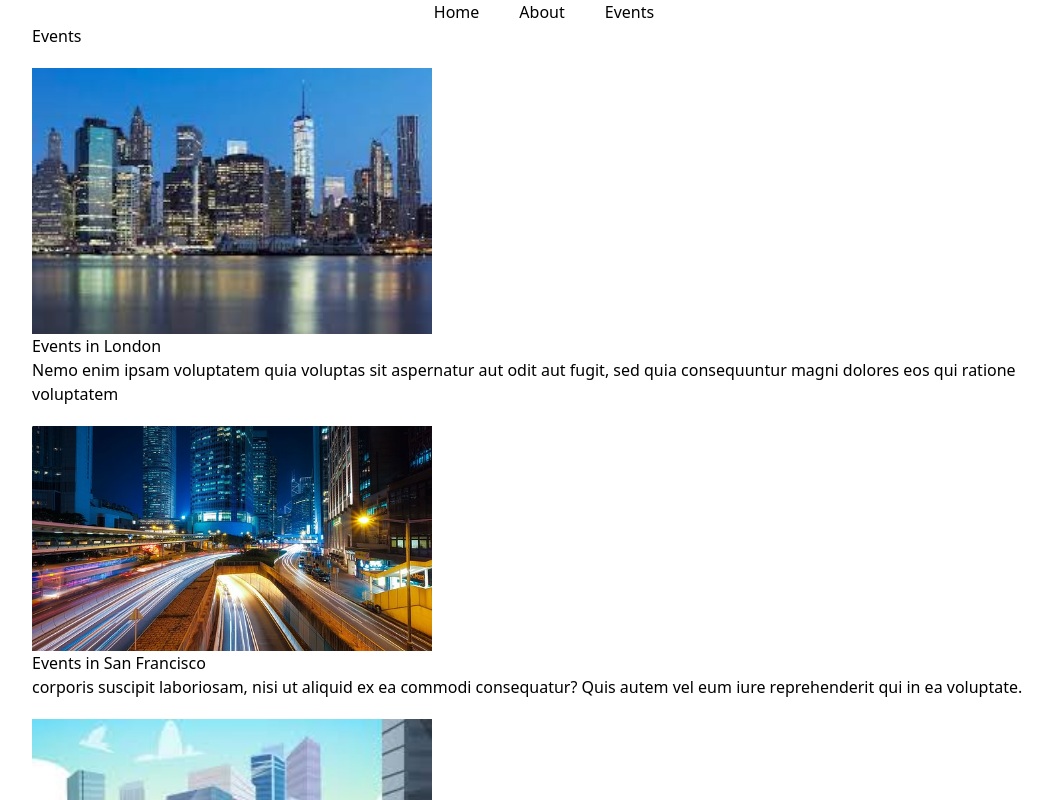
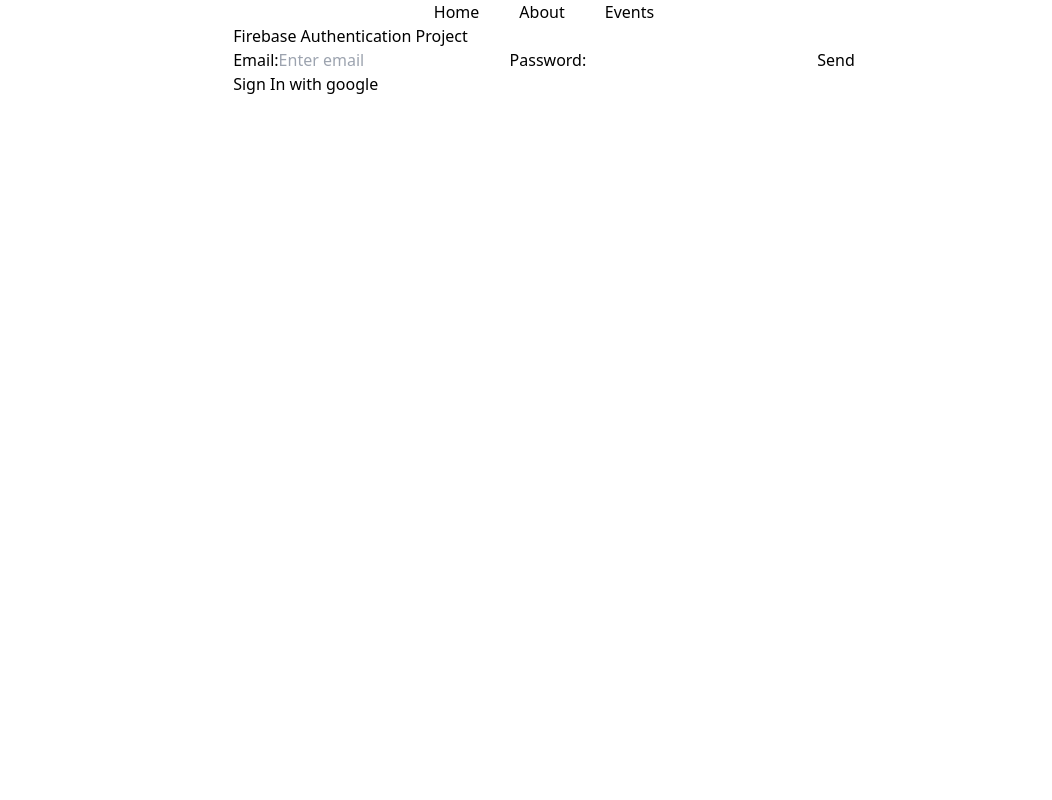
Before and after one commit to Agyanim/test-app, a Next.js app: page / in a window 1280 px wide. Shown: the top 800 px of the page, without its empty margins (96-1148 px from the left). Built offline with nearby package versions, Linux system fonts and the light colour scheme.

Commit message:
firebase authencation added

```diff
--- a/app/page.jsx
+++ b/app/page.jsx
@@ -1,29 +1,17 @@
 // "use client"
-import Image from "next/image";
-import Link from "next/link";
+
+import AuthForm from "@/components/authForm";
 
 const Home = async () => {
-  const { events_categories } = await import("../data/data.json");
-
   return (
     <>
-      <main className="flex flex-col gap-5 w-[80vw] m-auto">
-        <h1>Events</h1>
-
-        {events_categories.map((events) => (
-          <section>
-          <Link href={`/category/${events.id}`} key={events.id}>
-              <Image
-                src={events.image}
-                width={400}
-                height={200}
-                alt="Event image"
-              />
-              <h2>{events.title}</h2>
-              <p>{events.description}</p>
-            </Link>
-          </section>
-        ))}
+      <main className="flex-center w-[80vw] m-auto">
+        <section>
+          <h1>Firebase Authentication Project</h1>
+          <div>
+            <AuthForm />
+          </div>
+        </section>
       </main>
     </>
   );
--- /dev/null
+++ b/components/authForm.jsx
@@ -0,0 +1,52 @@
+"use client";
+
+import { useState } from "react";
+import {createUserWithEmailAndPassword,signInWithPopup} from "firebase/auth"
+import { auth, googleProvider } from "@/configuration/firebase";
+
+const AuthForm = () => {
+  const [email, setEmail] = useState("");
+  const [password, setPassword] = useState();
+
+  const getEmail=(e)=>{
+      setEmail(e.target.value)
+    }
+    const getPassword=(e)=>{
+        setPassword(e.target.value)
+    }
+
+    const signInHandler= async()=>{
+        await createUserWithEmailAndPassword(auth,email,password)
+    }
+const signInWithGoogle=async()=>{
+    await signInWithPopup(auth,googleProvider)
+}
+
+    console.log(auth?.currentUser?.email);
+
+
+  return (
+    <div>
+      <form action="" className="flex" onSubmit={signInHandler}>
+        <div>
+          <label htmlFor="email">Email:</label>
+          <input
+            type="email"
+            name="email"
+            placeholder="Enter email"
+            value={email}
+            onChange={getEmail}
+          />
+        </div>
+        <div>
+          <label htmlFor="password">Password:</label>
+          <input type="password" name="password" value={password} required  onChange={getPassword}/>
+        </div>
+        <button type="submit">Send</button>
+      </form>
+      <button onClick={signInWithGoogle}>Sign In with google</button>
+    </div>
+  );
+};
+
+export default AuthForm;
--- /dev/null
+++ b/configuration/firebase.js
@@ -0,0 +1,24 @@
+// Import the functions you need from the SDKs you need
+import { initializeApp } from "firebase/app";
+import { getAnalytics } from "firebase/analytics";
+import {getAuth,GoogleAuthProvider} from "firebase/auth"
+// TODO: Add SDKs for Firebase products that you want to use
+// https://firebase.google.com/docs/web/setup#available-libraries
+
+// Your web app's Firebase configuration
+// For Firebase JS SDK v7.20.0 and later, measurementId is optional
+const firebaseConfig = {
+  apiKey: "AIzaSyBFULpAmpLJHA4xWd8aks0enwk0E3EeoIo",
+  authDomain: "fir-project-1-584ef.firebaseapp.com",
+  projectId: "fir-project-1-584ef",
+  storageBucket: "fir-project-1-584ef.appspot.com",
+  messagingSenderId: "135277164114",
+  appId: "1:135277164114:web:0688486e5cfbaca205118b",
+  measurementId: "G-S6W8CQDV1P"
+};
+
+// Initialize Firebase
+const app = initializeApp(firebaseConfig);
+const analytics = getAnalytics(app);
+export const auth=getAuth(app)
+export const googleProvider=new GoogleAuthProvider(app)
--- a/package.json
+++ b/package.json
@@ -10,6 +10,7 @@
   },
   "dependencies": {
     "autoprefixer": "10.4.14",
+    "firebase": "^9.21.0",
     "next": "13.4.1",
     "postcss": "8.4.23",
     "react": "18.2.0",
```
Also changed, not shown: 1 other file (tests, documents, lock files or other folders).
